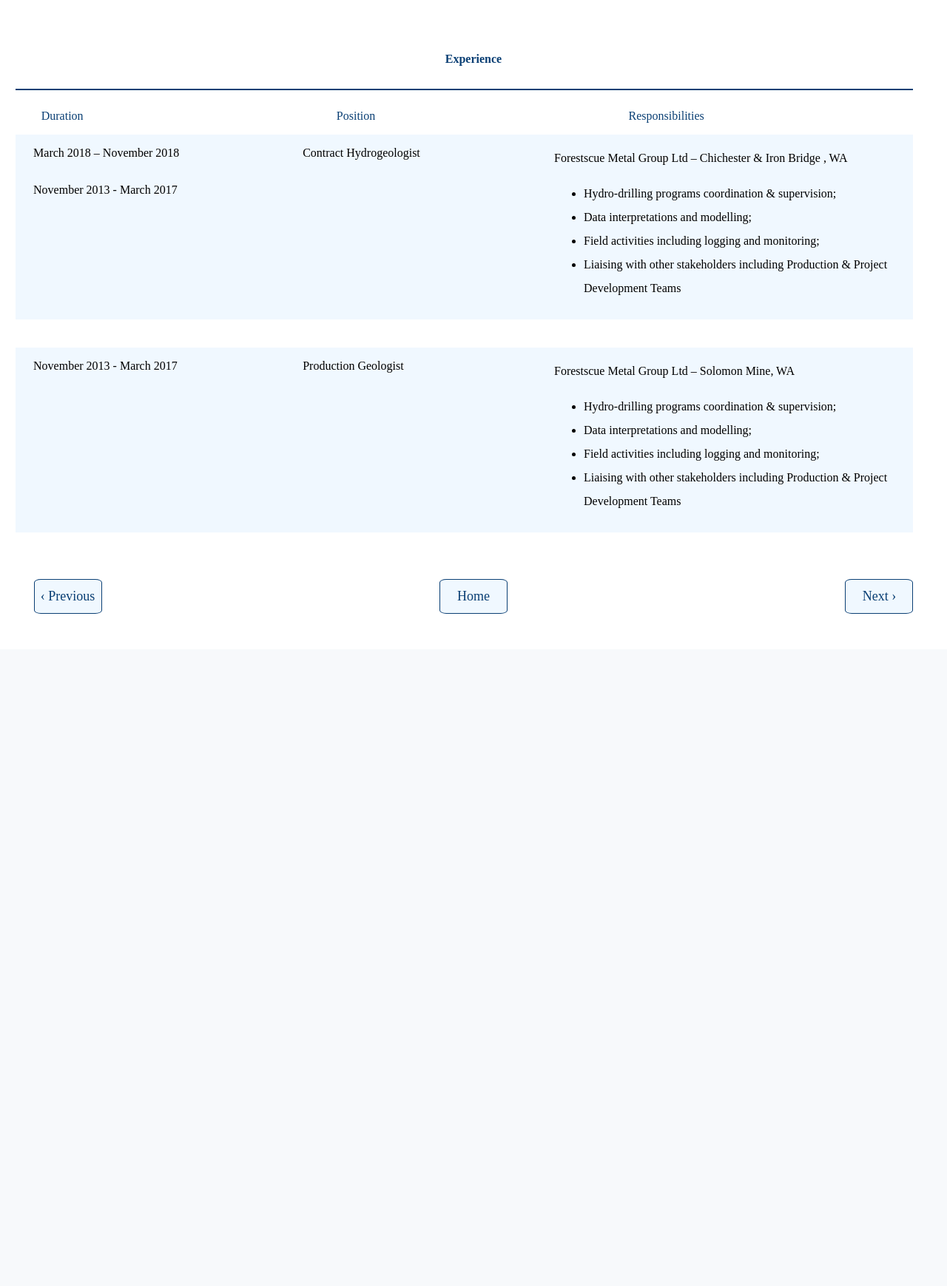
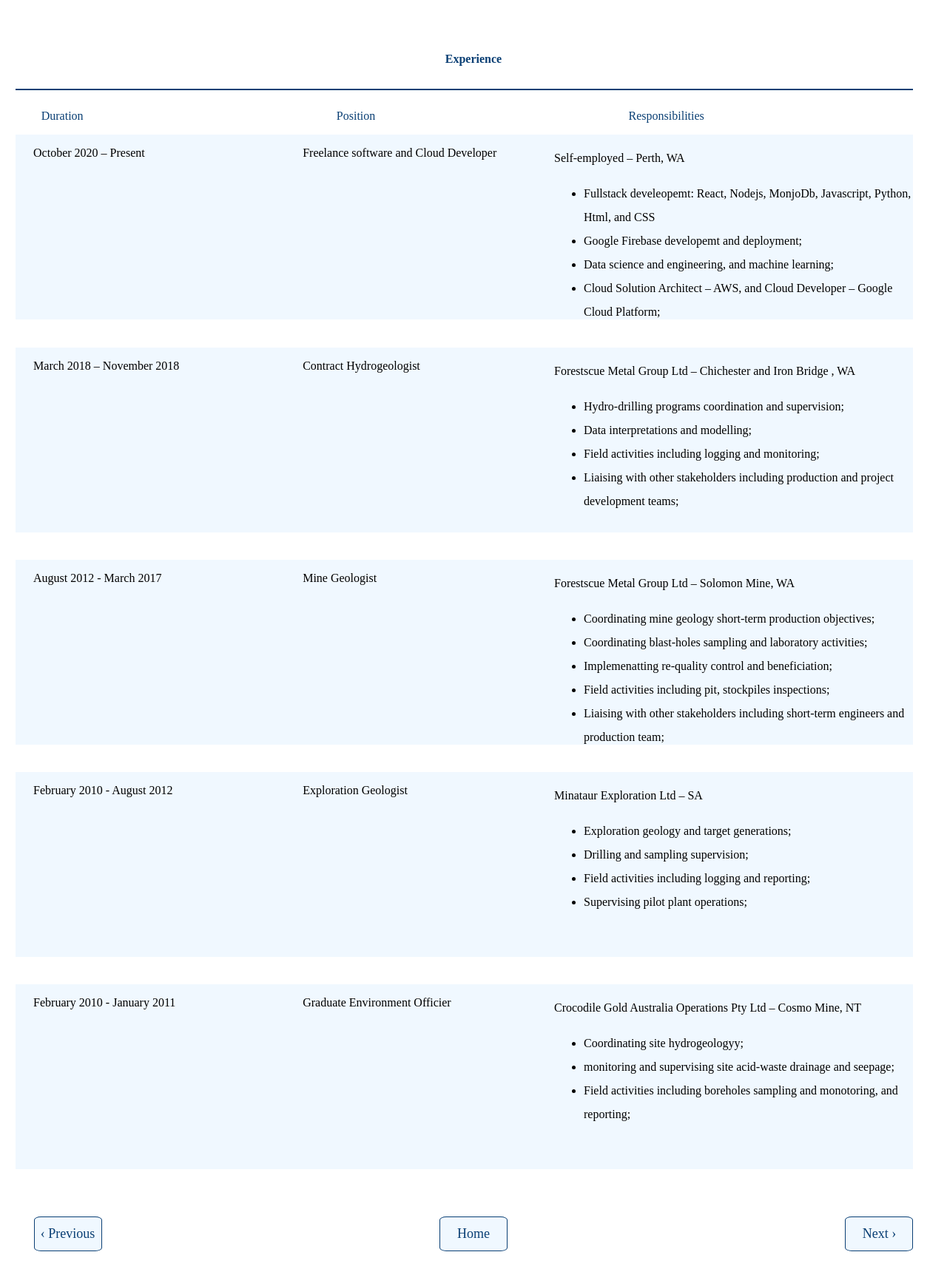
Before and after one commit to Fdonzo/mywebsite, a Flask app: page /experience.html in a window 1280 px wide. Shown: the part 346-2085 px from the top of the page at 74% size. Before the commit the page ends 1176 px from the top, so only its background shows below. Run offline with Flask 2, Linux system fonts and the light colour scheme.

Commit message:
my personal website update version 3

```diff
--- a/server.py
+++ b/main.py
@@ -40,13 +40,14 @@ firebase_admin.initialize_app(credential)
 db = firestore.Client()
 """
 #VALIDATE CREDENTIALS & INITIALISATION
+"""
 cred = credentials.ApplicationDefault()
 firebase_admin.initialize_app(cred, {
   'projectId': 'my-website-336004',
 })
 
 db = firestore.client()
-
+"""
 
 app = Flask(__name__)
 
--- a/static/style.css
+++ b/static/style.css
@@ -298,6 +298,7 @@ color: white;
   margin-top: 30px;
   height: 90%;
   /*border: 2px dotted pink;*/
+  overflow: hidden;
 }
 
 .icons{
--- a/templates/experience.html
+++ b/templates/experience.html
@@ -48,10 +48,41 @@
       <p class="each-subheading">Position</p>
       <p class="each-subheading">Responsibilities</p>
     </div>
-      <div class="pass-experience">
+
+    <div class="pass-experience first">
+    <div  class="employment-period">
+    <p>October 2020 – Present</p>
+
+    </div>
+    <div class="position">
+      <p>
+        Freelance software and Cloud Developer
+      </p>
+      </div>
+      <div class="responsibilities">
+        <p> Self-employed – Perth, WA</p>
+      <ul>
+      <li>
+        Fullstack develeopemt: React, Nodejs, MonjoDb, Javascript, Python, Html, and CSS
+
+      </li>
+      <li>
+        Google Firebase developemt and deployment;
+      </li>
+      <li>
+        Data science and engineering, and machine learning;
+      </li>
+      <li>
+        Cloud Solution Architect – AWS, and Cloud Developer – Google Cloud Platform;
+      </li>
+
+    </ul> </div>
+
+  </div>
+      <div class="pass-experience second">
       <div  class="employment-period">
       <p>March 2018 – November 2018</p>
-      <p>November 2013 - March 2017</p>
+
       </div>
       <div class="position">
         <p>
@@ -59,10 +90,10 @@
         </p>
         </div>
         <div class="responsibilities">
-          <p> Forestscue Metal Group Ltd – Chichester & Iron Bridge , WA</p>
+          <p> Forestscue Metal Group Ltd – Chichester and  Iron Bridge , WA</p>
         <ul>
         <li>
-          Hydro-drilling programs coordination & supervision;
+          Hydro-drilling programs coordination and  supervision;
 
         </li>
         <li>
@@ -72,40 +103,120 @@
           Field activities including logging and monitoring;
         </li>
         <li>
-          Liaising with other stakeholders including Production & Project Development Teams
+          Liaising with other stakeholders including production and project development teams;
         </li>
       </ul> </div>
 
     </div>
 
 
-         <div class="pass-experience">
+         <div class="pass-experience third">
          <div  class="employment-period">
-         <p>November 2013 - March 2017</p>
+         <p>August 2012 - March 2017</p>
          </div>
          <div class="position">
            <p>
-             Production Geologist
+             Mine Geologist
            </p>
            </div>
            <div class="responsibilities">
              <p> Forestscue Metal Group Ltd – Solomon Mine, WA</p>
            <ul>
            <li>
-             Hydro-drilling programs coordination & supervision;
+
+             Coordinating mine geology short-term production objectives;
 
            </li>
            <li>
-             Data interpretations and modelling;
+
+             Coordinating blast-holes sampling and laboratory activities;
+
            </li>
            <li>
-             Field activities including logging and monitoring;
+             Implemenatting re-quality control and beneficiation;
            </li>
            <li>
-             Liaising with other stakeholders including Production & Project Development Teams
+             Field activities including pit, stockpiles inspections;
+           </li>
+           <li>
+             Liaising with other stakeholders including short-term engineers and production team;
            </li>
          </ul> </div>
        </div>
+
+
+
+        <div class="pass-experience fourth">
+        <div  class="employment-period">
+        <p>February 2010 - August 2012</p>
+        </div>
+        <div class="position">
+          <p>
+            Exploration Geologist
+          </p>
+          </div>
+          <div class="responsibilities">
+          <p> Minataur Exploration Ltd – SA</p>
+            <ul>
+
+            <li>
+
+            Exploration geology and target generations;
+
+          </li>
+
+          <li>
+
+            Drilling and sampling supervision;
+
+          </li>
+          <li>
+
+          Field activities including logging and reporting;
+
+          </li>
+          <li>
+            Supervising pilot plant operations;
+            </li>
+
+          </ul>
+        </div>
+          </div>
+
+          <div class="pass-experience fifth">
+          <div  class="employment-period">
+          <p>February 2010 - January 2011</p>
+          </div>
+          <div class="position">
+            <p>
+              Graduate Environment Officier
+            </p>
+            </div>
+            <div class="responsibilities">
+            <p> Crocodile Gold Australia Operations Pty Ltd – Cosmo Mine, NT</p>
+              <ul>
+
+              <li>
+
+                Coordinating site hydrogeologyy;
+
+            </li>
+
+            <li>
+
+              monitoring and supervising site acid-waste drainage and seepage;
+
+            </li>
+            <li>
+
+            Field activities including boreholes sampling and monotoring, and reporting;
+
+            </li>
+
+
+            </ul>
+          </div>
+            </div
 
   </div>
 
--- a/templates/index.html
+++ b/templates/index.html
@@ -77,7 +77,6 @@
       <!--<h1> middle classs</h1>-->
       <div class="middle-content" id = "first">
         <iframe class='frame' src="profile.html" allow='fullscreen'></iframe>
-
       </div>
 
       <div class="middle-content" id="second">
```
Also changed, not shown: static/index.js (+7 -5 lines).
